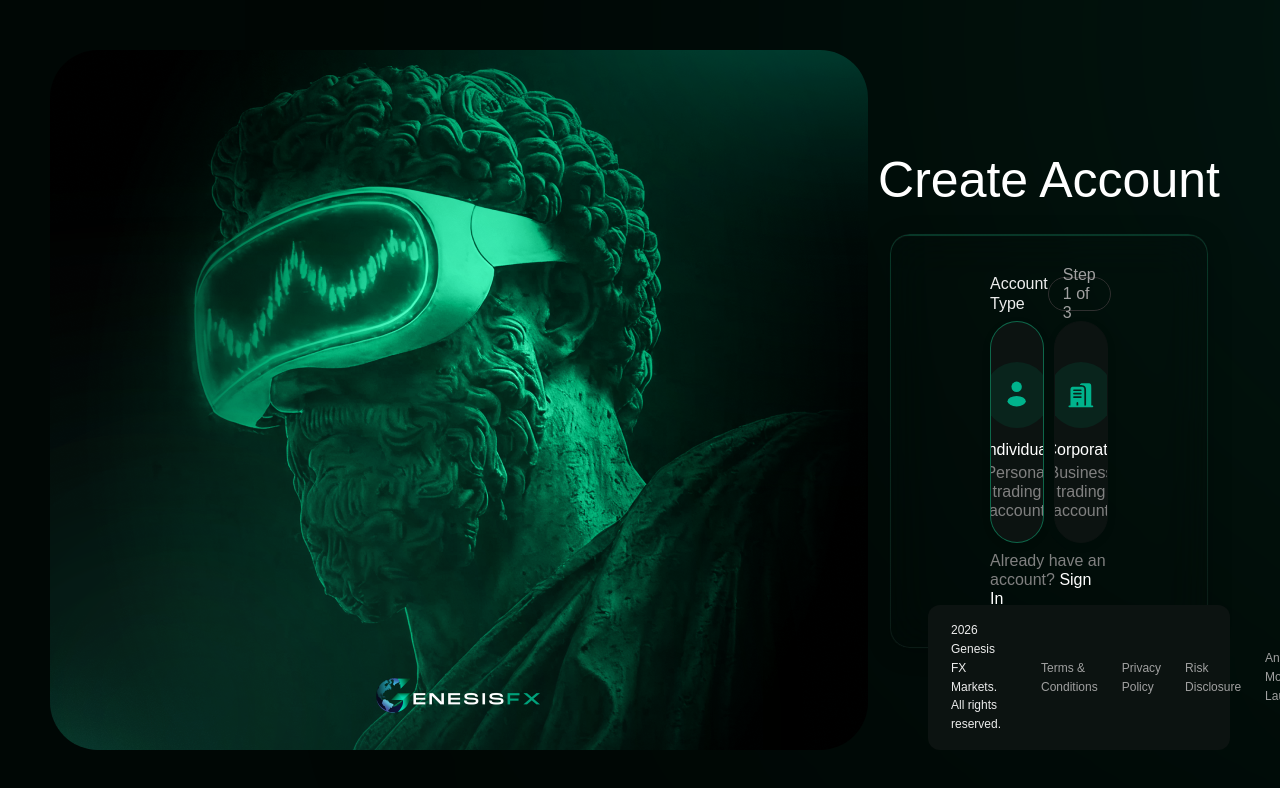
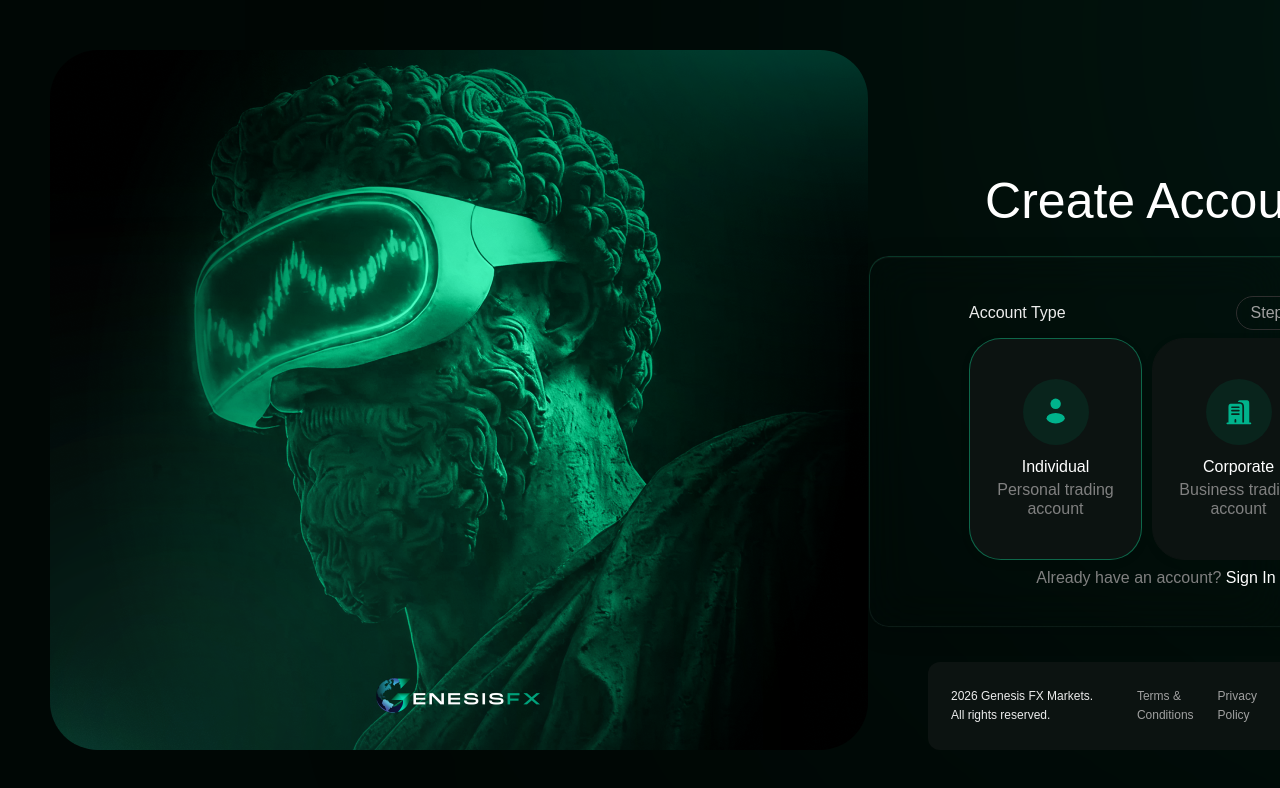
Before and after one commit to Mdx2025/GenesisFxDashboardMDX, a React (Vite) app: page /register in a window 1280 px wide. Shown: the top 788 px of the page. Built offline with nearby package versions, Linux system fonts and the light colour scheme; a web font is replaced by a local one.

Commit message:
style: replace w-fit max-w-xs with w-xl on GlassCards

```diff
--- a/src/pages/RegisterPage.tsx
+++ b/src/pages/RegisterPage.tsx
@@ -163,7 +163,7 @@ function Step1({ accountType, setAccountType, onContinue, totalSteps }: {
     <div className="flex flex-col items-center gap-[1.5rem]">
       <h1 className="text-white text-[3.125rem] font-normal leading-[1.17] text-center">Create Account</h1>
 
-      <GlassCard variant="light" divider="none" rounded="1.25rem" className="w-fit max-w-xs flex flex-col items-center gap-2 px-25 py-10 bg-transparent">
+      <GlassCard variant="light" divider="none" rounded="1.25rem" className="w-xl flex flex-col items-center gap-2 px-25 py-10 bg-transparent">
         <div className="w-full flex items-center justify-between">
           <span className="text-[#ececec] text-[1rem] leading-[1.2]">Account Type</span>
           <StepBadge step={1} total={totalSteps} />
@@ -211,7 +211,7 @@ function Step2({ accountType, showPassword, setShowPassword, showConfirmPassword
     <div className="flex flex-col items-center gap-[1.5rem]">
       <h1 className="text-white text-[3.125rem] font-normal leading-[1.17] text-center">{title}</h1>
 
-      <GlassCard variant="light" divider="none" rounded="1.25rem" className="w-fit max-w-xs flex flex-col items-center gap-2 px-25 py-10 bg-transparent">
+      <GlassCard variant="light" divider="none" rounded="1.25rem" className="w-xl flex flex-col items-center gap-2 px-25 py-10 bg-transparent">
         <p className="text-[#a0a0a0] text-[0.875rem] leading-[1.175rem] text-center">Enter your account credentials</p>
 
         <div className="w-full flex items-center justify-between">
@@ -269,7 +269,7 @@ function Step3Corporate({ onBack, totalSteps }: { onBack: () => void; totalSteps
     <div className="flex flex-col items-center gap-[1.5rem]">
       <h1 className="text-white text-[3.125rem] font-normal leading-[1.17] text-center">Corporate Account</h1>
 
-      <GlassCard variant="light" divider="none" rounded="1.25rem" className="w-fit max-w-xs flex flex-col items-center gap-2 px-25 py-10 bg-transparent">
+      <GlassCard variant="light" divider="none" rounded="1.25rem" className="w-xl flex flex-col items-center gap-2 px-25 py-10 bg-transparent">
         <p className="text-[#a0a0a0] text-[0.875rem] leading-[1.175rem] text-center">Complete your company information</p>
 
         <div className="w-full flex items-center justify-between">
@@ -307,7 +307,7 @@ function Step3Personal({ onBack, totalSteps }: { onBack: () => void; totalSteps:
     <div className="flex flex-col items-center gap-[1.5rem]">
       <h1 className="text-white text-[3.125rem] font-normal leading-[1.17] text-center">Personal Account</h1>
 
-      <GlassCard variant="light" divider="none" rounded="1.25rem" className="w-fit max-w-xs flex flex-col items-center gap-2 px-25 py-10 bg-transparent">
+      <GlassCard variant="light" divider="none" rounded="1.25rem" className="w-xl flex flex-col items-center gap-2 px-25 py-10 bg-transparent">
         <p className="text-[#a0a0a0] text-[0.875rem] leading-[1.175rem] text-center">Complete your personal information</p>
 
         <div className="w-full flex items-center justify-between">
```
